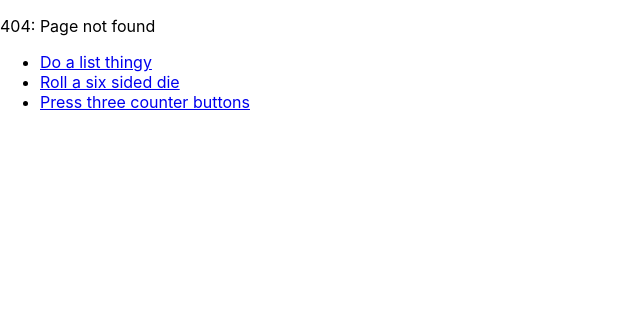
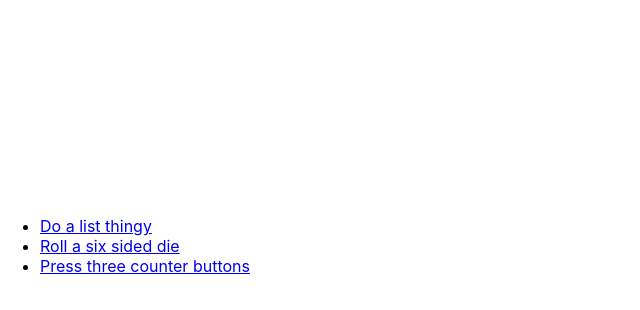
Before and after one commit to Timothy-Merchant/my-first-react-project, a React (Create React App) app in the folder my-first-project/: page /squares/1 in a window 1280 px wide. Before the commit this address had no page. Shown: the top 310 px of the page, without its empty margins (0-640 px from the left). Built offline with nearby package versions, Linux system fonts and the light colour scheme.

Commit message:
completed challenge 5

```diff
--- a/my-first-project/src/App.js
+++ b/my-first-project/src/App.js
@@ -9,6 +9,9 @@ import Die from "./components/day02tricksy/Die";
 import Footer from "./components/day04components/Footer";
 import ThreeCounters from './components/day04components/ThreeCounters';
 import FourOhFour from './components/day04components/FourOhFour';
+import Square from './components/Square';
+
+// /squares/:colour
 
 const App = () => {
   return (
@@ -27,6 +30,9 @@ const App = () => {
             <ThreeCounters
             />
           </Route>
+          <Route path="/squares/:backgroundColor" render={({ match }) => (
+            <Square backgroundColor={match.params.backgroundColor} />
+          )} />
           <FourOhFour />
         </Switch>
         <Footer />
--- a/my-first-project/src/components/Square.js
+++ b/my-first-project/src/components/Square.js
@@ -9,7 +9,7 @@ class Square extends Component {
         this.state = {
             width: "200px",
             height: "200px",
-            backgroundColor: "green",
+            backgroundColor: this.props.backgroundColor,
         };
 
         this.handleClick = this.handleClick.bind(this);
```
Also changed, not shown: my-first-project/src/components/day04components/Footer.js (line endings or trailing spaces).
